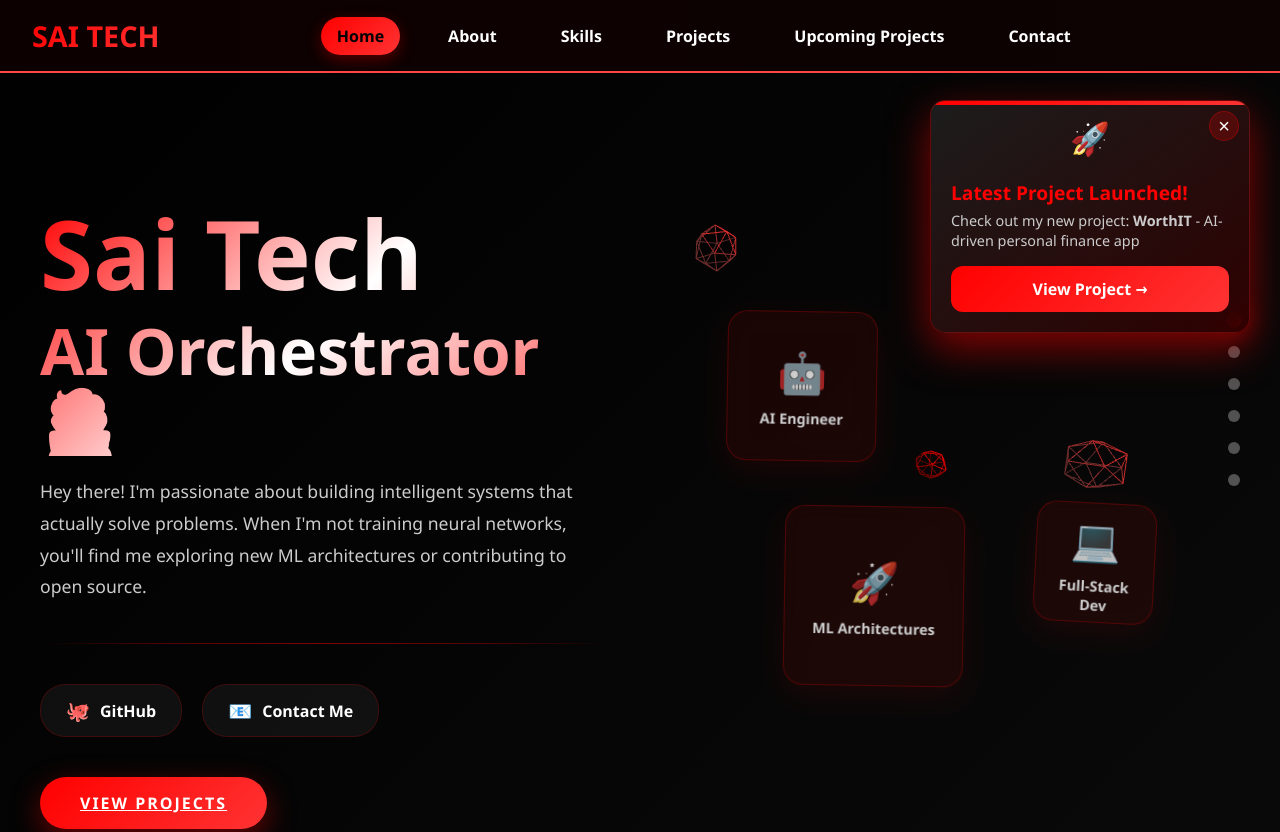
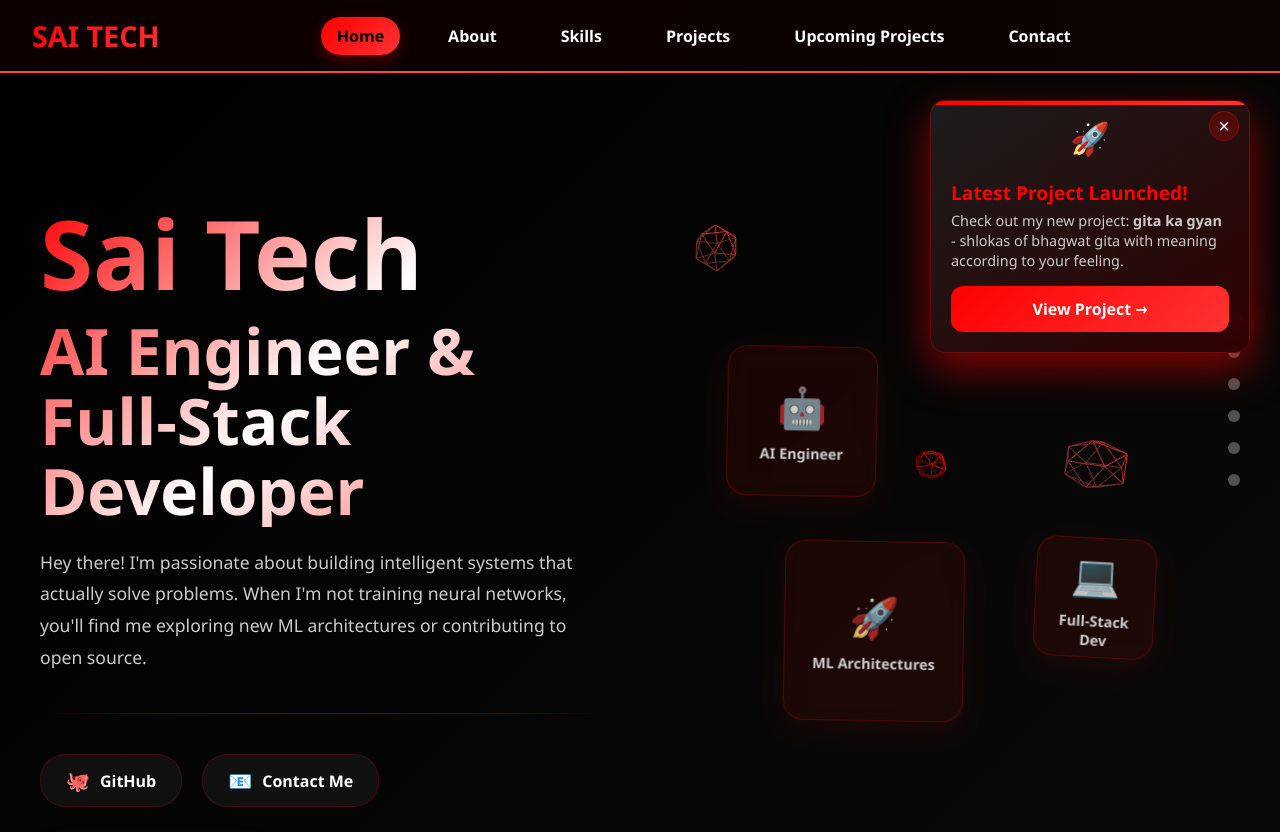
Before and after one commit to saiyam-creator/portfolio, a plain HTML site: page index.html in a window 1280 px wide. Shown: the top 832 px of the page. Drawn offline with nearby package versions, Linux system fonts and the light colour scheme; animation ran at ten frames a second.

Commit message:
Update index.html

```diff
--- a/index.html
+++ b/index.html
@@ -2014,7 +2014,7 @@
                 <div class="hero-text">
                     <h1 class="hero-title">
                         <span class="hero-title-main">Sai Tech</span>
-                        AI Orchestrator 🧑‍💻
+                        AI Engineer & Full-Stack Developer
                     </h1>
 
                     <p class="hero-description">
@@ -2709,6 +2709,16 @@
                 tags: ['React', 'AI', 'Finance'],
                 demoLink: 'https://saiyam-creator.github.io/worthit-app/',
                 codeLink: 'https://github.com/saiyam-creator/worthit-app'
+            }
+            ,
+
+{
+                id: 'project8',
+                title: 'gita ka gyan',
+                description: 'shlokas of bhagwat gita with meaning according to your feeling.',
+                tags: ['HTML', 'CSS', 'JS', 'AI', 'Web App'],
+                demoLink: 'https://saiyam-creator.github.io/krishna-path/',
+                codeLink: 'https://github.com/saiyam-creator/krishna-path'
             }
         ]
     };
@@ -3758,9 +3768,9 @@ document.addEventListener('DOMContentLoaded', function() {
         <div class="notification-icon">🚀</div>
         <div class="notification-text">
             <h4>Latest Project Launched!</h4>
-            <p>Check out my new project: <strong>WorthIT</strong> - AI-driven personal finance app</p>
+            <p>Check out my new project: <strong>gita ka gyan</strong> - shlokas of bhagwat gita with meaning according to your feeling.</p>
         </div>
-        <a href="https://saiyam-creator.github.io/worthit-app/" target="_blank" class="notification-btn">
+        <a href="https://saiyam-creator.github.io/krishna-path/" target="_blank" class="notification-btn">
             View Project →
         </a>
     </div>
```
